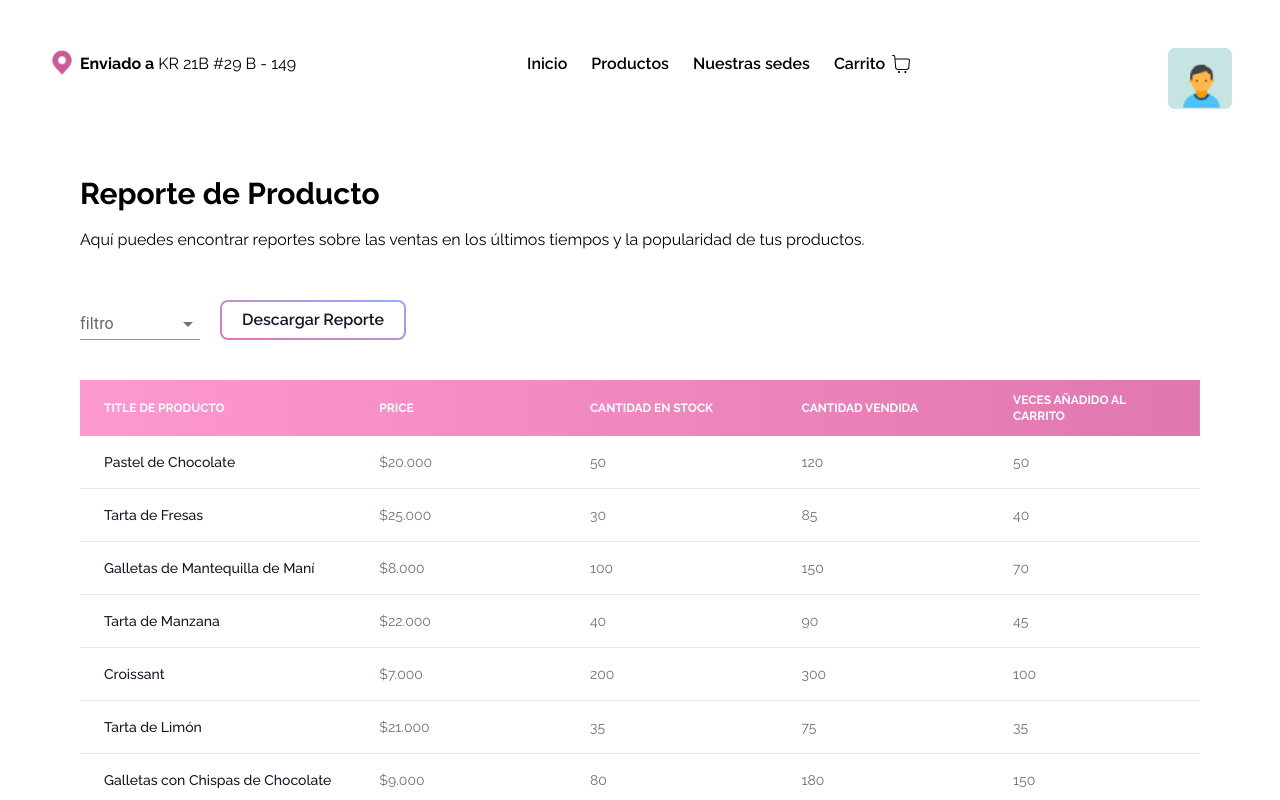
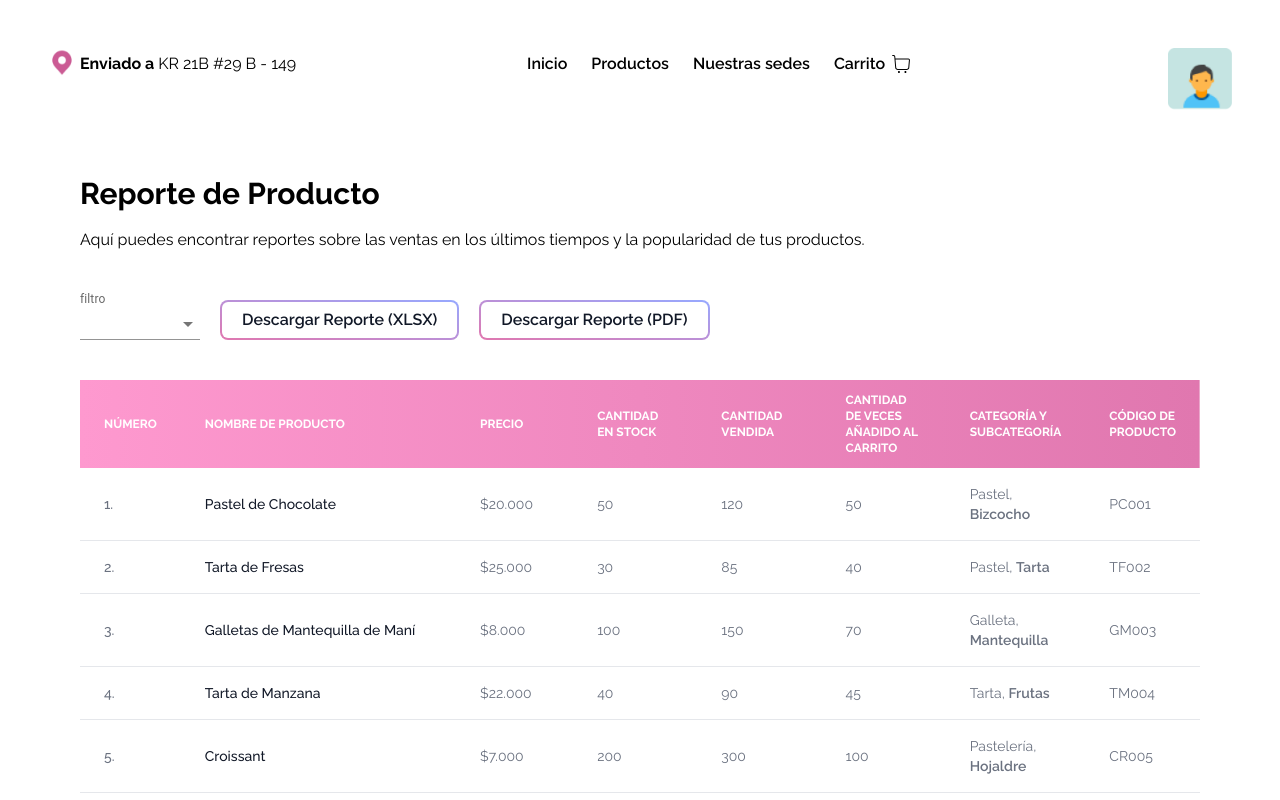
Before and after one commit to sebaacc/PrototipoDuquesaPage, a React (Vite) app in the folder Frontend/la-duquesa-ecommerce/: page /reporte-producto in a window 1280 px wide. Shown: the top 800 px of the page. Built offline with nearby package versions, Linux system fonts and the light colour scheme.

Commit message:
funcion Descargar Tabla de productos filtrada en Reporte de Producto

```diff
--- a/Frontend/la-duquesa-ecommerce/package.json
+++ b/Frontend/la-duquesa-ecommerce/package.json
@@ -19,11 +19,14 @@
     "@fortawesome/free-solid-svg-icons": "^6.5.2",
     "@fortawesome/react-fontawesome": "^0.2.1",
     "@mui/material": "^5.15.19",
+    "jspdf": "^2.5.1",
+    "jspdf-autotable": "^3.8.2",
     "react": "^18.2.0",
     "react-dom": "^18.2.0",
     "react-lazyload": "^3.2.1",
     "react-router-dom": "^6.23.1",
-    "swiper": "^11.1.3"
+    "swiper": "^11.1.3",
+    "xlsx": "^0.18.5"
   },
   "devDependencies": {
     "@types/react": "^18.2.66",
--- a/Frontend/la-duquesa-ecommerce/src/components/ProductsTable.jsx
+++ b/Frontend/la-duquesa-ecommerce/src/components/ProductsTable.jsx
@@ -7,11 +7,14 @@ const ProductsTable = ({ productos }) => {
       <table className="w-full text-sm text-left rtl:text-right text-gray-500">
         <thead className="text-xs text-white uppercase bg-gradient-to-l from-[#e077af] to-[#fe99cf]">
           <tr>
-            <th scope="col" className="px-6 py-3 w-1/5">
-              title de Producto
+            <th scope="col" className="px-6 py-3 w-min">
+              número
             </th>
             <th scope="col" className="px-6 py-3 w-1/5">
-              price
+              Nombre de Producto
+            </th>
+            <th scope="col" className="px-6 py-3 w-1/5">
+              precio
             </th>
             <th scope="col" className="px-6 py-3 w-1/5">
               Cantidad en Stock
@@ -20,7 +23,13 @@ const ProductsTable = ({ productos }) => {
               Cantidad Vendida
             </th>
             <th scope="col" className="px-6 py-3 w-1/5">
-              Veces añadido al carrito
+              Cantidad de veces añadido al carrito
+            </th>
+            <th scope="col" className="px-6 py-3 w-1/5">
+              Categoría y subcategoría
+            </th>
+            <th scope="col" className="px-6 py-3 w-1/5">
+              Código de producto
             </th>
           </tr>
         </thead>
@@ -30,9 +39,12 @@ const ProductsTable = ({ productos }) => {
               key={index}
               className="bg-white border-b dark:bg-gray-800 dark:border-gray-700"
             >
+              <td scope="row" className="px-6 py-4 font-medium">
+                {index + 1 + '.'}
+              </td>
               <td
                 scope="row"
-                className="px-6 py-4 font-medium text-gray-900 whitespace-nowrap dark:text-white"
+                className="px-6 py-4 font-medium text-gray-900 whitespace-nowrap"
               >
                 {producto.title}
               </td>
@@ -48,6 +60,11 @@ const ProductsTable = ({ productos }) => {
               </td>
               <td className="px-6 py-4">{producto.sold}</td>
               <td className="px-6 py-4">{producto.addedToCart}</td>
+              <td className="px-6 py-4">
+                {producto.type + ', '}
+                <span className=" font-semibold">{producto.subtipo}</span>
+              </td>
+              <td className="px-6 py-4">{producto.code}</td>
             </tr>
           ))}
         </tbody>
--- a/Frontend/la-duquesa-ecommerce/src/data/pastries.js
+++ b/Frontend/la-duquesa-ecommerce/src/data/pastries.js
@@ -293,7 +293,7 @@ const pastries = [
   {
     id: 21,
     title: 'Cinnamon Roll',
-    description: 'Rollos de canela suaves y pegajosos con glaseado',
+    description: 'Rollos de canela suaves y esponjosos con glaseado',
     type: 'Pastelería',
     subtipo: 'Canela',
     image: cinnamonRoll,
@@ -332,9 +332,9 @@ const pastries = [
   {
     id: 24,
     title: 'Cinnamon',
-    description: 'Deliciously soft cinnamon rolls with a sweet glaze',
-    type: 'Pastry',
-    subtipo: 'Sweet',
+    description: 'Canela 100% pura de alta calidad para tus comidas.',
+    type: 'Pastelería',
+    subtipo: 'Dulce',
     image: cinnamon,
     price: 10000, // COP
     stock: 50,
--- a/Frontend/la-duquesa-ecommerce/src/routes/ReporteDeProducto.jsx
+++ b/Frontend/la-duquesa-ecommerce/src/routes/ReporteDeProducto.jsx
@@ -1,20 +1,21 @@
 import { useState } from 'react'
 import Navbar from '../components/Navbar'
-
 import Footer from '../components/Footer'
 import InputLabel from '@mui/material/InputLabel'
 import MenuItem from '@mui/material/MenuItem'
 import FormControl from '@mui/material/FormControl'
 import Select from '@mui/material/Select'
 import pastries from '../data/pastries.js'
-
 import ProductsTable from '../components/ProductsTable.jsx'
+import * as XLSX from 'xlsx'
+import jsPDF from 'jspdf'
+import autoTable from 'jspdf-autotable'
 
 const productosList = pastries
 
 function ReporteDeProducto () {
   const [productos, setProductos] = useState(productosList)
-  const [filtro, setFiltro] = useState('')
+  const [filtro, setFiltro] = useState('Ninguno')
 
   const handleChange = (event) => {
     const selectedFilter = event.target.value
@@ -34,6 +35,66 @@ function ReporteDeProducto () {
       )
     }
     setProductos(sortedProducts)
+  }
+
+  const handleDownload = (format) => {
+    const currentDate = new Date().toLocaleDateString()
+    const companyName = 'La Duquesa Bakery'
+    const filterUsed = filtro
+
+    if (format === 'xlsx') {
+      const ws = XLSX.utils.json_to_sheet([])
+      XLSX.utils.sheet_add_aoa(ws, [[companyName]], { origin: 'A1' })
+      XLSX.utils.sheet_add_aoa(ws, [[`Fecha de descarga: ${currentDate}`]], {
+        origin: 'A2'
+      })
+      XLSX.utils.sheet_add_aoa(ws, [[`Filtro utilizado: ${filterUsed}`]], {
+        origin: 'A3'
+      })
+
+      // Añadir encabezados de columna en A5
+      XLSX.utils.sheet_add_aoa(ws, [Object.keys(productos[0])], { origin: 'A5' })
+
+      // Añadir los datos de productos a partir de la fila 6
+      productos.forEach((producto, index) => {
+        XLSX.utils.sheet_add_aoa(ws, [Object.values(producto)], {
+          origin: `A${index + 6}`
+        })
+      })
+
+      const wb = XLSX.utils.book_new()
+      XLSX.utils.book_append_sheet(wb, ws, 'Reporte de Productos')
+      XLSX.writeFile(wb, `Reporte_Productos_${currentDate}.xlsx`)
+    } else if (format === 'pdf') {
+      const doc = new jsPDF()
+      doc.text(companyName, 10, 10)
+      doc.text(`Fecha de descarga: ${currentDate}`, 10, 20)
+      doc.text(`Filtro utilizado: ${filterUsed}`, 10, 30)
+      autoTable(doc, {
+        startY: 40,
+        head: [
+          [
+            'Nombre',
+            'Precio',
+            'Stock',
+            'Vendidos',
+            'Agregados al carrito',
+            'Categoría y subcategoría',
+            'Código de producto'
+          ]
+        ],
+        body: productos.map((p) => [
+          p.title,
+          p.price,
+          p.stock,
+          p.sold,
+          p.addedToCart,
+          p.type + p.subtipo,
+          p.code
+        ])
+      })
+      doc.save('reporte_productos.pdf')
+    }
   }
 
   return (
@@ -73,9 +134,20 @@ function ReporteDeProducto () {
               </MenuItem>
             </Select>
           </FormControl>
-          <button className="relative inline-flex items-center justify-center h-10 p-0.5 overflow-hidden text-md font-medium text-gray-900 rounded-lg group bg-gradient-to-bl from-[#97a9ff] to-[#e077af] focus:outline-none focus:ring-purple-200 self-end transition duration-150 transform hover:-translate-y-1 active:translate-y-0">
+          <button
+            onClick={() => handleDownload('xlsx')}
+            className="relative inline-flex items-center justify-center h-10 p-0.5 overflow-hidden text-md font-medium text-gray-900 rounded-lg group bg-gradient-to-bl from-[#97a9ff] to-[#e077af] focus:outline-none focus:ring-purple-200 self-end transition duration-150 transform hover:-translate-y-1 active:translate-y-0"
+          >
             <span className="font-semibold relative px-5 h-full content-center transition-all ease-in duration-75 group-hover:text-white bg-white rounded-md group-hover:bg-opacity-0">
-              Descargar Reporte
+              Descargar Reporte (XLSX)
+            </span>
+          </button>
+          <button
+            onClick={() => handleDownload('pdf')}
+            className="relative inline-flex items-center justify-center h-10 p-0.5 overflow-hidden text-md font-medium text-gray-900 rounded-lg group bg-gradient-to-bl from-[#97a9ff] to-[#e077af] focus:outline-none focus:ring-purple-200 self-end transition duration-150 transform hover:-translate-y-1 active:translate-y-0"
+          >
+            <span className="font-semibold relative px-5 h-full content-center transition-all ease-in duration-75 group-hover:text-white bg-white rounded-md group-hover:bg-opacity-0">
+              Descargar Reporte (PDF)
             </span>
           </button>
         </div>
```
Also changed, not shown: 1 other file (tests, documents, lock files or other folders).
